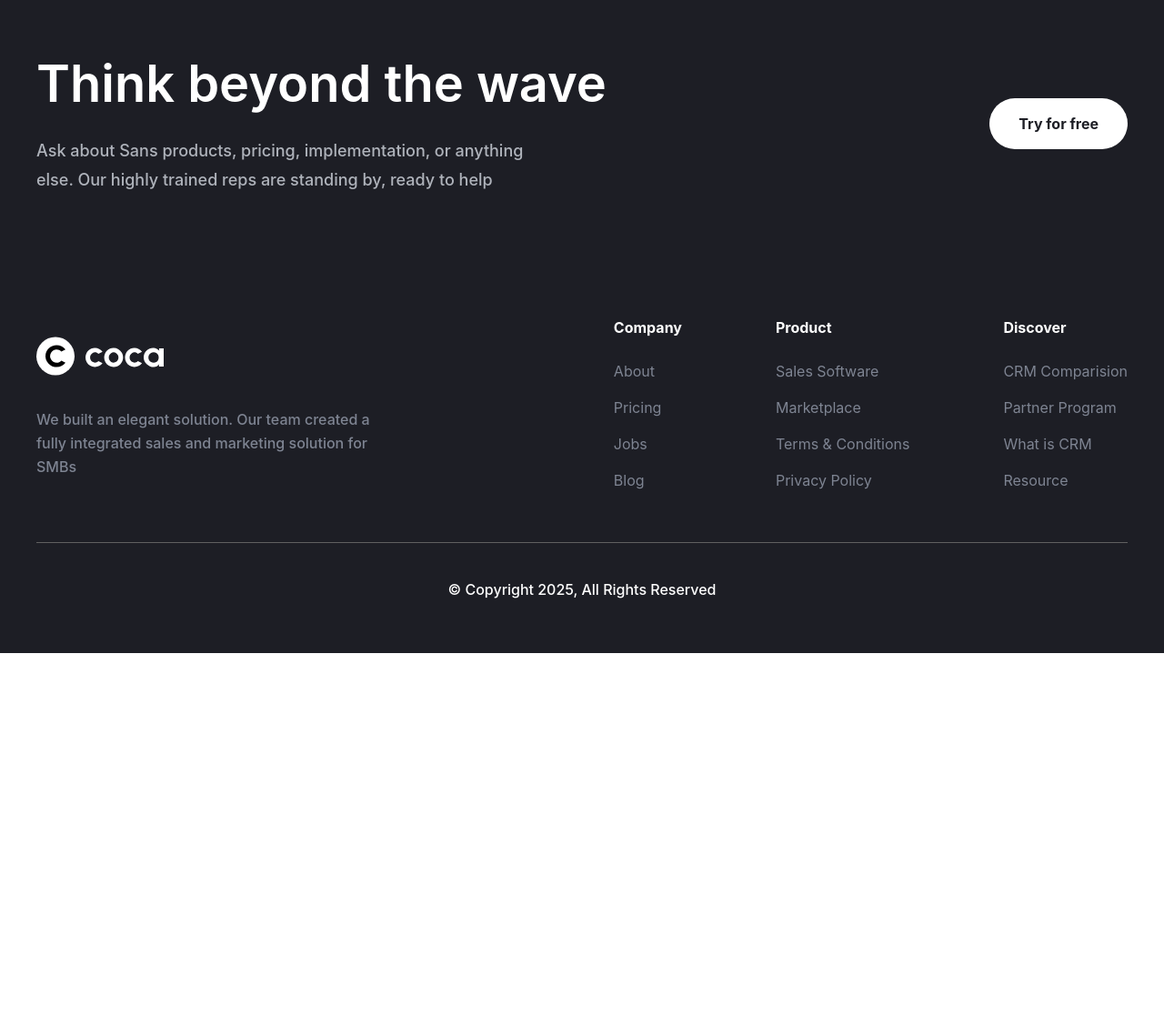
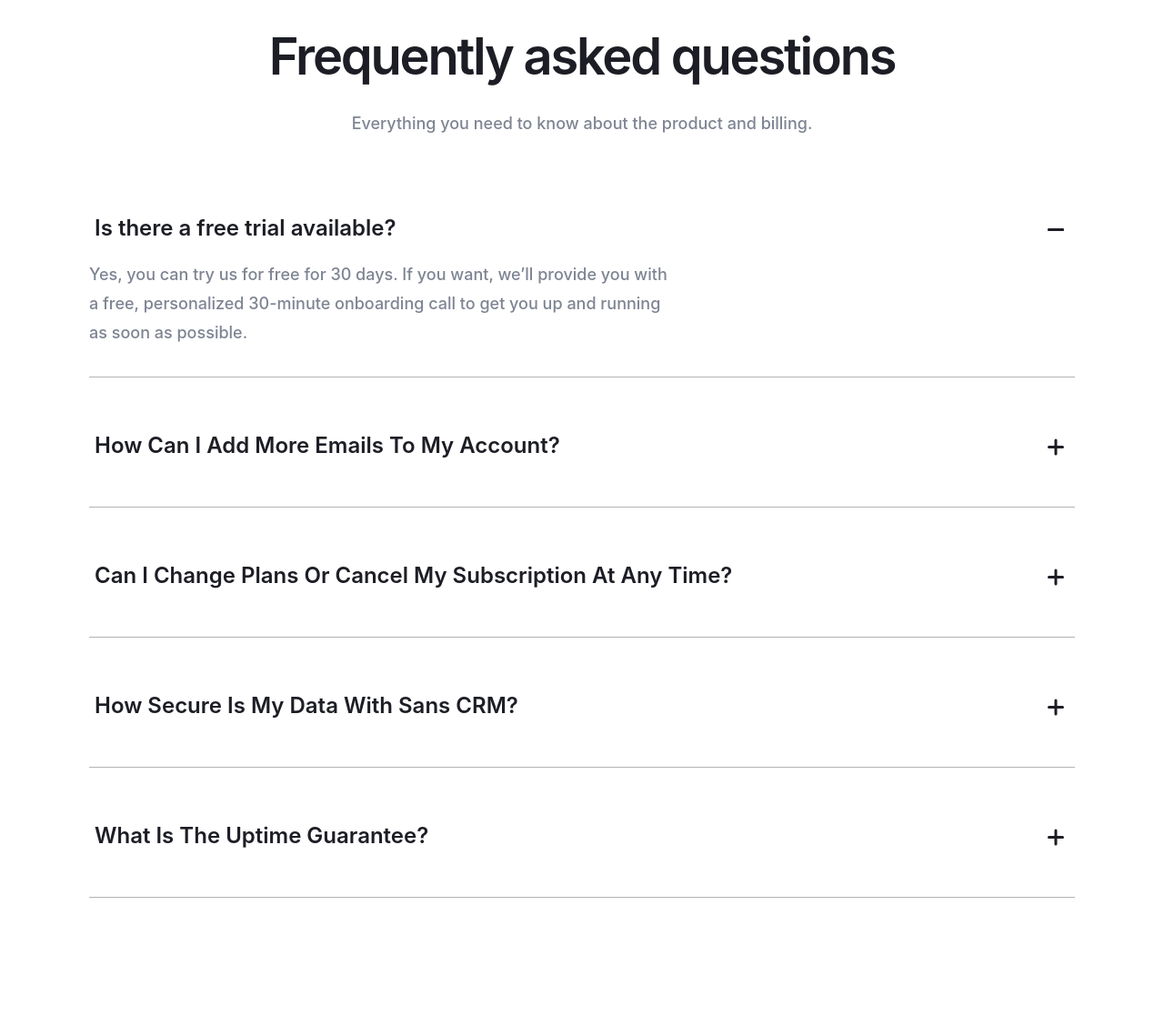
Before and after one commit to ThunDer104/coca, a website built with Vite: page src/pricing.html in a window 1280 px wide. Shown: the part 1640-2757 px from the top of the page at 91% size. Before the commit the page ends 2358 px from the top, so only its background shows below. Built offline with nearby package versions, Linux system fonts and the light colour scheme; a web font is replaced by a local one.

Commit message:
Created FAQ section | Accordion

```diff
--- /dev/null
+++ b/src/assets/scss/components/pricing/accordion.scss
@@ -0,0 +1,16 @@
+.accordion-list {
+  &__content {
+    overflow: hidden;
+    max-height: 0;
+    transition: all 0.4s;
+  }
+
+  &__item {
+    &--opened {
+      .accordion-list__content {
+        max-height: auto;
+      }
+    }
+  }
+
+}
--- /dev/null
+++ b/src/assets/scss/components/pricing/faq.scss
@@ -0,0 +1,106 @@
+.faq {
+  padding: 82px 0 160px;
+  text-align: center;
+
+  @include mobile {
+    padding: 40px 0;
+  }
+
+  &__container {
+    max-width: 1114px;
+  }
+
+  &__title {
+    margin-bottom: 24px;
+    font-weight: 600;
+    letter-spacing: -0.04em;
+    color: var(--neutral-color-100);
+
+    @include mobile {
+      margin-bottom: 12px;
+    }
+  }
+
+  &__descr {
+    margin-bottom: 80px;
+    font-weight: 500;
+    line-height: 178%;
+    color: #7e8492;
+
+    @include mobile {
+      margin-bottom: 40px;
+    }
+  }
+
+  &__accordion {
+    text-align: left;
+
+    &-list {
+      &-item {
+        border-bottom: 1px solid #b4b4b4;
+        padding-bottom: 32px;
+
+        @include tablet {
+          padding-bottom: 12px;
+        }
+
+        &:not(:last-child) {
+          margin-bottom: 56px;
+
+          @include tablet {
+            margin-bottom: 30px;
+          }
+        }
+
+        &-control {
+          @include flex-all-between;
+          gap: 15px;
+          margin-bottom: 16px;
+          width: 100%;
+          font-weight: 600;
+          font-size: 24px;
+          line-height: 150%;
+          text-align: left;
+          color: var(--neutral-color-100);
+
+          &-icon {
+            position: relative;
+            width: 24px;
+            height: 24px;
+
+            &::after {
+              transform: rotate(90deg);
+              transition: all var(--transition);
+            }
+
+            &::before,
+            &::after {
+              content: '';
+              position: absolute;
+              top: 50%;
+              left: 0;
+              display: inline-block;
+              border-radius: 6px;
+              width: 18px;
+              height: 3px;
+              background-color: var(--neutral-color-100);
+            }
+          }
+        }
+
+        &-text {
+          max-width: 641px;
+          font-weight: 500;
+          line-height: 178%;
+          color: #7e8492;
+        }
+      }
+
+      &-item--opened {
+        ::after {
+          transform: none;
+        }
+      }
+    }
+  }
+}
--- a/src/assets/scss/globals/text.scss
+++ b/src/assets/scss/globals/text.scss
@@ -112,6 +112,14 @@
 
     &-large {
       font-size: 24px;
+
+      @include mobile {
+        font-size: 20px;
+      }
+
+      @include small-mobile {
+        font-size: 18px;
+      }
     }
 
     &-medium {
--- a/src/assets/scss/pricing.scss
+++ b/src/assets/scss/pricing.scss
@@ -3,4 +3,6 @@
 @import './globals';
 @import './components/header';
 @import './components/pricing/hero';
+@import './components/pricing/faq';
+@import './components/pricing/accordion';
 @import './components/footer';
--- /dev/null
+++ b/src/html/components/pricing/faq.html
@@ -0,0 +1,126 @@
+<section class="faq">
+  <div class="container faq__container">
+    <h2 class="faq__title heading-h2">Frequently asked questions</h2>
+    <p class="faq__descr text-p-medium">
+      Everything you need to know about the product and billing.
+    </p>
+
+    <div class="faq__accordion">
+      <ul class="accordion-list faq__accordion-list">
+        <li
+          class="accordion-list__item accordion-list__item--opened faq__accordion-list-item faq__accordion-list-item--opened"
+        >
+          <button
+            class="accordion-list__control faq__accordion-list-item-control text-p-large"
+            type="button"
+          >
+            Is there a free trial available?
+            <span class="faq__accordion-list-item-control-icon"></span>
+          </button>
+          <div class="accordion-list__content">
+            <div class="faq__accordion-list-item-content">
+              <p class="faq__accordion-list-item-text text-p-medium">
+                Yes, you can try us for free for 30 days. If you want, we’ll
+                provide you with a free, personalized 30-minute onboarding call
+                to get you up and running as soon as possible.
+              </p>
+            </div>
+          </div>
+        </li>
+
+        <li
+          class="accordion-list__item faq__accordion-list-item"
+        >
+          <button
+            class="accordion-list__control faq__accordion-list-item-control text-p-large"
+            type="button"
+          >
+            How Can I Add More Emails To My Account?
+            <span class="faq__accordion-list-item-control-icon"></span>
+          </button>
+          <div class="accordion-list__content">
+            <div class="faq__accordion-list-item-content">
+              <p class="faq__accordion-list-item-text text-p-medium">
+                You can easily add more emails to your account by going to the
+                settings section and selecting "Manage Emails." From there, you
+                can add, remove, or modify email addresses associated with your
+                account. If you need assistance, our support team is available
+                to guide you through the process.
+              </p>
+            </div>
+          </div>
+        </li>
+
+        <li
+          class="accordion-list__item faq__accordion-list-item"
+        >
+          <button
+            class="accordion-list__control faq__accordion-list-item-control text-p-large"
+            type="button"
+          >
+            Can I Change Plans Or Cancel My Subscription At Any Time?
+            <span class="faq__accordion-list-item-control-icon"></span>
+          </button>
+          <div class="accordion-list__content">
+            <div class="faq__accordion-list-item-content">
+              <p class="faq__accordion-list-item-text text-p-medium">
+                Yes, you have full flexibility to change your plan or cancel
+                your subscription at any time. Simply go to your account
+                settings and navigate to the subscription section. Changes take
+                effect immediately, and you’ll only be billed for the time
+                you’ve used the service. No hidden fees, no hassle.
+              </p>
+            </div>
+          </div>
+        </li>
+
+        <li
+          class="accordion-list__item faq__accordion-list-item"
+        >
+          <button
+            class="accordion-list__control faq__accordion-list-item-control text-p-large"
+            type="button"
+          >
+            How Secure Is My Data With Sans CRM?
+            <span class="faq__accordion-list-item-control-icon"></span>
+          </button>
+          <div class="accordion-list__content">
+            <div class="faq__accordion-list-item-content">
+              <p class="faq__accordion-list-item-text text-p-medium">
+                Your data security is our top priority. Sans CRM uses
+                industry-leading encryption, regular security audits, and
+                compliance with top security standards to ensure your
+                information remains protected. We do not share or sell your
+                data, and all backups are securely stored to prevent data loss.
+              </p>
+            </div>
+          </div>
+        </li>
+
+        <li
+          class="accordion-list__item faq__accordion-list-item"
+        >
+          <button
+            class="accordion-list__control faq__accordion-list-item-control text-p-large"
+            type="button"
+          >
+            What Is The Uptime Guarantee?
+            <span class="faq__accordion-list-item-control-icon"></span>
+          </button>
+          <div class="accordion-list__content">
+            <div class="faq__accordion-list-item-content">
+              <p class="faq__accordion-list-item-text text-p-medium">
+                We guarantee 99.9% uptime, ensuring that Sans CRM is available
+                whenever you need it. Our infrastructure is built with
+                redundancy and automatic failover systems to minimize downtime.
+                In the rare event of maintenance or unexpected outages, we
+                provide real-time status updates and work swiftly to resolve any
+                issues.
+              </p>
+            </div>
+          </div>
+        </li>
+      </ul>
+    </div>
+  </div>
+</section>
--- /dev/null
+++ b/src/js/components/pricing/accordion.js
@@ -0,0 +1,48 @@
+export const useAccordion = () => {
+
+const accordionLists = document.querySelectorAll('.accordion-list');
+accordionLists.forEach(el => {
+
+    // Открываем по умолчанию элементы с классом --opened
+    const openedItem = el.querySelector('.accordion-list__item--opened');
+    if (openedItem) {
+        const openedContent = openedItem.querySelector('.accordion-list__content');
+        if (openedContent) {
+            openedContent.style.maxHeight = openedContent.scrollHeight + 'px';
+        }
+    }
+
+    el.addEventListener('click', (e) => {
+        const accordionControl = e.target.closest('.accordion-list__control');
+        if (!accordionControl) return;
+
+        const accordionItem = accordionControl.parentElement;
+        const accordionContent = accordionControl.nextElementSibling;
+
+        // Закрываем все открытые элементы, кроме текущего
+        accordionLists.forEach(list => {
+            const openedItem = list.querySelector('.accordion-list__item--opened');
+            if (openedItem && openedItem !== accordionItem) {
+                openedItem.classList.remove('accordion-list__item--opened');
+                openedItem.classList.remove('faq__accordion-list-item--opened')
+                const openedContent = openedItem.querySelector('.accordion-list__content'); // Предполагаем, что это содержимое
+                if (openedContent) {
+                    openedContent.style.maxHeight = '0px';
+                }
+            }
+        });
+
+        // Открываем или закрываем текущий элемент
+        accordionItem.classList.toggle('accordion-list__item--opened');
+        accordionItem.classList.toggle('faq__accordion-list-item--opened');
+
+        if (accordionItem.classList.contains('accordion-list__item--opened')) {
+            accordionContent.style.maxHeight = accordionContent.scrollHeight + 'px';
+        } else {
+            accordionContent.style.maxHeight = '0px';
+
+        }
+    });
+});
+
+}
--- a/src/js/pricing.js
+++ b/src/js/pricing.js
@@ -3,7 +3,9 @@ import '../assets/scss/pricing.scss';
 import { useTheme } from './components/theme.js';
 import { useBurger } from './components/burger.js';
 import { usePriceSwitcher } from './components/pricing/priceSwitcher.js';
+import { useAccordion } from './components/pricing/accordion.js';
 
 useTheme();
 useBurger();
 usePriceSwitcher();
+useAccordion();
--- a/src/pricing.html
+++ b/src/pricing.html
@@ -4,6 +4,7 @@
   <body data-theme="light" class="body">
     <load src="./html/components/header.html" title="Pricing"/>
     <load src="./html/components/pricing/hero.html"/>
+    <load src="./html/components/pricing/faq.html"/>
 
     <load src="./html/components/footer.html" />
     <script type="module" src="/js/pricing.js"></script>
```
